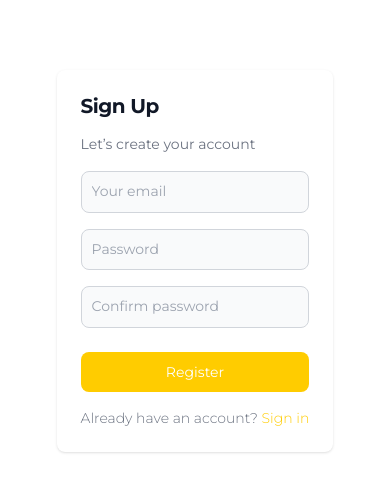
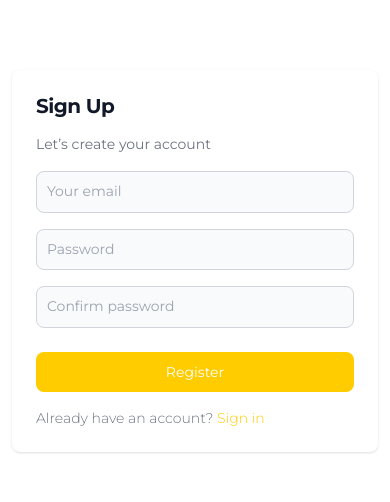
Before and after one commit to nguyenthienanz2510/gerz, a React (Vite) app: page /register in a window 390 px wide. Shown: the part 185-687 px from the top of the page. Built offline with nearby package versions, Linux system fonts and the light colour scheme.

Commit message:
+Add: component Input

```diff
--- /dev/null
+++ b/src/components/Form/Input/Input.tsx
@@ -0,0 +1,43 @@
+import type { RegisterOptions, UseFormRegister } from 'react-hook-form'
+
+interface InputProps {
+  type: React.HTMLInputTypeAttribute
+  name: string
+  placeholder?: string
+  className?: string
+  autoComplete?: string
+  errorMessage?: string
+  register: UseFormRegister<any>
+  rules?: RegisterOptions
+}
+
+export default function Input({
+  type,
+  name,
+  placeholder,
+  className,
+  autoComplete,
+  errorMessage,
+  register,
+  rules
+}: InputProps) {
+  return (
+    <div className={className}>
+      <input
+        type={type}
+        placeholder={placeholder}
+        autoComplete={autoComplete}
+        className={` block w-full rounded-lg border
+        bg-gray-50 p-2.5 text-color-text-dark ring-color-primary
+         dark:bg-gray-700 dark:text-color-text-light dark:placeholder-gray-300
+         dark:focus:ring-color-primary sm:text-sm ${
+           errorMessage
+             ? 'border-color-danger'
+             : 'focus:border-color border-gray-300 focus:border-color-primary dark:border-gray-600  dark:focus:border-color-primary'
+         }`}
+        {...register(name, rules)}
+      />
+      <div className='mt-2 text-color-danger'>{errorMessage}</div>
+    </div>
+  )
+}
--- /dev/null
+++ b/src/components/Form/Input/index.ts
@@ -0,0 +1,3 @@
+import Input from './Input'
+
+export default Input
--- a/src/layouts/RegisterLayout/RegisterLayout.tsx
+++ b/src/layouts/RegisterLayout/RegisterLayout.tsx
@@ -13,7 +13,7 @@ export default function RegisterLayout({ children }: RegisterLayoutProps) {
     <div className='flex min-h-screen flex-col bg-white dark:bg-color-bg-dark-secondary'>
       <HeaderRegister />
       <main className='container mx-auto flex flex-1 items-center py-20'>
-        <div className='mx-auto grid max-w-4xl grid-cols-1 gap-10 sm:grid-cols-2'>
+        <div className='mx-auto grid w-full max-w-4xl grid-cols-1 gap-10 sm:grid-cols-2'>
           <div className='hidden sm:col-span-1 sm:block'>
             <Lottie
               options={{
--- a/src/pages/Register/Register.tsx
+++ b/src/pages/Register/Register.tsx
@@ -1,5 +1,6 @@
 import { useForm } from 'react-hook-form'
 import { Link } from 'react-router-dom'
+import Input from 'src/components/Form/Input'
 import { getRules } from 'src/utils/rules'
 
 interface FormData {
@@ -23,42 +24,39 @@ export default function Register() {
   })
 
   return (
-    <div className='w-full rounded-lg bg-white shadow dark:border dark:border-gray-700 dark:bg-gray-800 sm:max-w-md md:mt-0 xl:p-0'>
+    <div className='w-full rounded-lg bg-white shadow dark:border dark:border-gray-700 dark:bg-gray-800 md:mt-0 xl:p-0'>
       <div className='space-y-4 p-6 sm:p-8 md:space-y-6'>
         <h1 className='text-xl font-bold leading-tight tracking-tight text-gray-900 dark:text-white md:text-2xl'>
           Sign Up
         </h1>
         <p className='text-color-text-gray-dark dark:text-color-text-gray-light'>Let’s create your account</p>
         <form className='space-y-4 md:space-y-6' onSubmit={handleOnSubmit} noValidate>
-          <div>
-            <input
+          <Input
+            name='email'
             type='email'
             placeholder='Your email'
-              className='focus:border-color block w-full rounded-lg border border-gray-300 bg-gray-50 p-2.5 text-color-text-dark ring-color-primary focus:border-color-primary dark:border-gray-600 dark:bg-gray-700 dark:text-color-text-light dark:placeholder-gray-300 dark:focus:border-color-primary dark:focus:ring-color-primary sm:text-sm'
-              {...register('email', rules.email)}
+            register={register}
+            rules={rules.email}
+            errorMessage={errors.email?.message}
           />
-            <div className='mt-2 text-color-danger'>{errors.email?.message}</div>
-          </div>
-          <div>
-            <input
+          <Input
+            name='password'
             type='password'
+            placeholder='Password'
             autoComplete='on'
-              placeholder='Password'
-              className='focus:border-color block w-full rounded-lg border border-gray-300 bg-gray-50 p-2.5 text-color-text-dark ring-color-primary focus:border-color-primary dark:border-gray-600 dark:bg-gray-700 dark:text-color-text-light dark:placeholder-gray-300 dark:focus:border-color-primary dark:focus:ring-color-primary sm:text-sm'
-              {...register('password', rules.password)}
+            register={register}
+            rules={rules.password}
+            errorMessage={errors.password?.message}
           />
-            <div className='mt-2 text-color-danger'>{errors.password?.message}</div>
-          </div>
-          <div>
-            <input
+          <Input
+            name='confirm_password'
             type='password'
+            placeholder='Confirm password'
             autoComplete='on'
-              placeholder='Confirm password'
-              className='focus:border-color block w-full rounded-lg border border-gray-300 bg-gray-50 p-2.5 text-color-text-dark ring-color-primary focus:border-color-primary dark:border-gray-600 dark:bg-gray-700 dark:text-color-text-light dark:placeholder-gray-300 dark:focus:border-color-primary dark:focus:ring-color-primary sm:text-sm'
-              {...register('confirm_password', rules.confirm_password)}
+            register={register}
+            rules={rules.confirm_password}
+            errorMessage={errors.confirm_password?.message}
           />
-            <div className='mt-2 text-color-danger'>{errors.confirm_password?.message}</div>
-          </div>
           <button
             type='submit'
             className='w-full rounded-lg bg-color-primary px-5 py-2.5 text-center text-sm text-color-text-light transition-all hover:bg-color-primary-active focus:bg-color-primary-active'
--- a/tailwind.config.cjs
+++ b/tailwind.config.cjs
@@ -1,3 +1,6 @@
+/* eslint-disable @typescript-eslint/no-var-requires */
+// const plugin = require('tailwindcss/plugin')
+
 /** @type {import('tailwindcss').Config} */
 module.exports = {
   darkMode: 'class',
```
Lines whose indentation alone changed are shown as unchanged.
